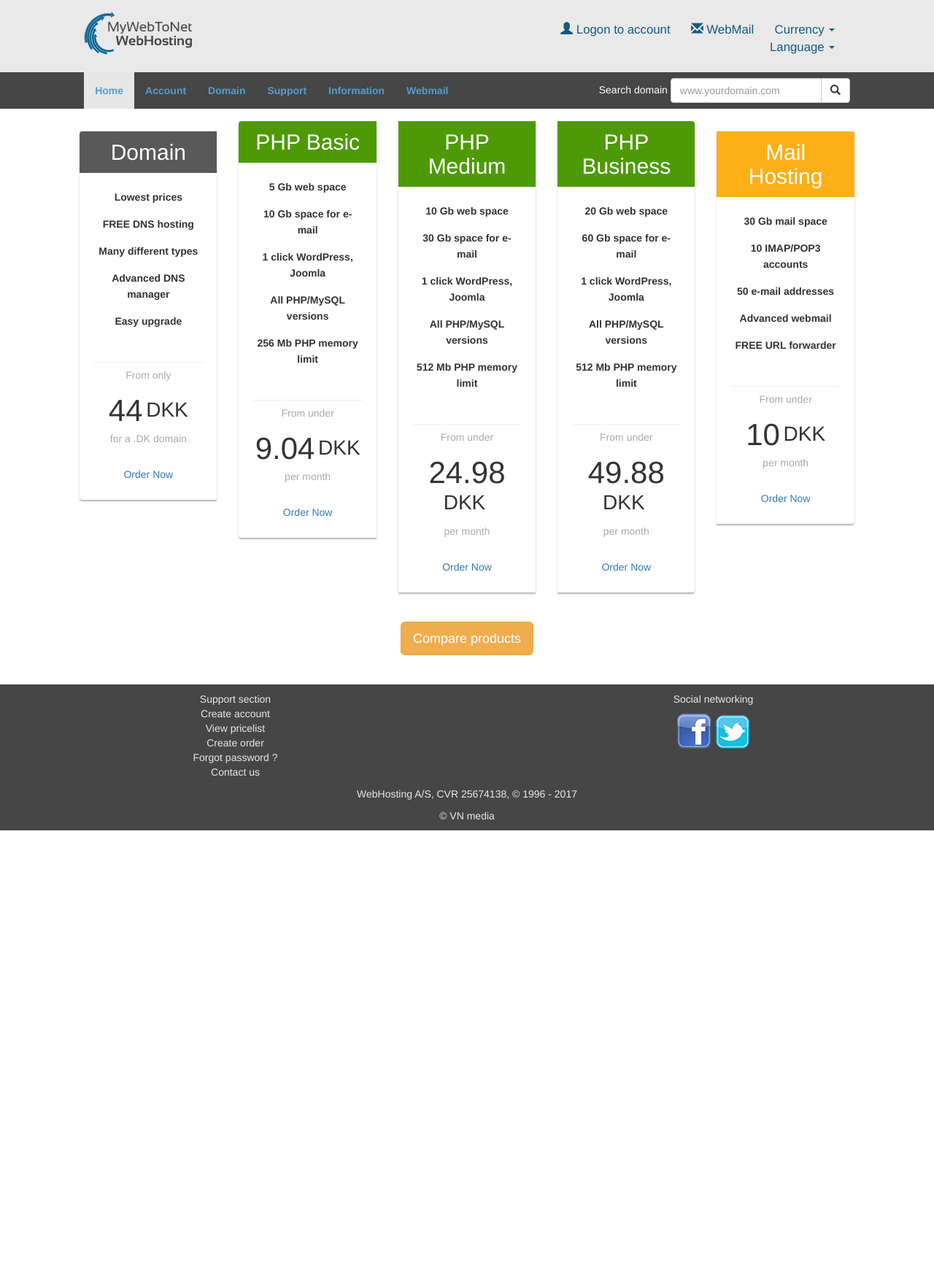
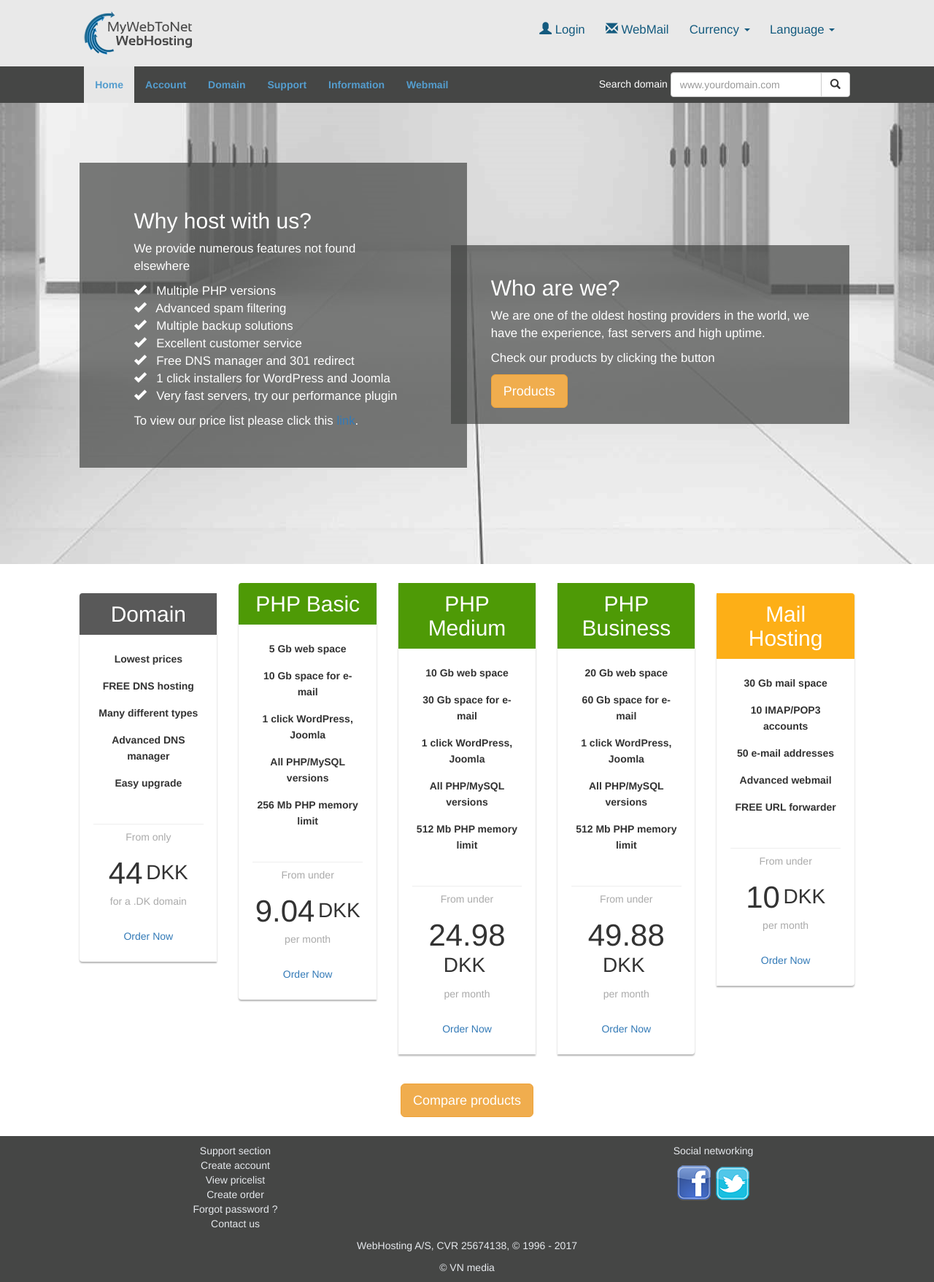
Before and after one commit to valio953/vnmedia_agency, a PHP site: page / in a window 1280 px wide. Shown: the whole page at 73% size. Before the commit the page ends 1138 px from the top, so only its background shows below. Run offline with PHP 8.4, Linux system fonts and the light colour scheme.

Commit message:
01/02 about section

```diff
--- a/css/style.css
+++ b/css/style.css
@@ -57,7 +57,41 @@ header {
     padding: 0;
 }
 
+#sctn_aboutus {
+    background: url("../images/whbackgroundnew.jpg") no-repeat fixed center;
+    padding: 10% 20px;
+}
+
+#sctn_aboutus ul {
+    padding: 0;
+}
+
+.info-box {
+    background-color: rgba(69, 70, 69, .7);
+    width: 50%;
+    padding: 4% 7%;
+    color: #fff;
+}
+
+.info-box p, .info-box li, .info-box-absolute p {
+    font-size: 1.2em;
+}
+
+.info-box-absolute {
+    background-color: rgba(69, 70, 69, .7);
+    width: 50%;
+    padding: 2% 5%;
+    color: #fff;
+    position: absolute;
+    top: 27%;
+    right: 2%;
+}
+
 /* pricing table */
+#products {
+    padding-bottom: 2%;
+}
+
 .pricing-tables {
   padding: 20px;
 }
--- a/header.php
+++ b/header.php
@@ -9,7 +9,7 @@
                 <li>
                     <a href="#">
                         <i class="glyphicon glyphicon-user"></i>
-                        Logon to account
+                        Login
                     </a>
                 </li>
                 <li>
--- a/index.php
+++ b/index.php
@@ -34,23 +34,71 @@
         <script src="https://ajax.googleapis.com/ajax/libs/jquery/1.12.4/jquery.min.js"></script>
         <script src="https://maxcdn.bootstrapcdn.com/bootstrap/3.3.7/js/bootstrap.min.js" integrity="sha384-Tc5IQib027qvyjSMfHjOMaLkfuWVxZxUPnCJA7l2mCWNIpG9mGCD8wGNIcPD7Txa" crossorigin="anonymous"></script>
 
-        <title>Webhosting Webhotel  |  Webhosting.dk</title>
+        <title>Webhosting Webhotel | Webhosting.dk</title>
     </head>
     <body>
         <?php include_once("header.php");?>
-    <br>
-    <br>
+
+        <section id="sctn_aboutus">
+            <div class="row">
+                <div class="col-md-10 col-md-offset-1">
+                    <div class="info-box">
+                        <h2>Why host with us?</h2>
+                        <p>We provide numerous features not found elsewhere</p>
+                        <ul>
+                            <li>
+                                <i class="glyphicon glyphicon-ok"></i> &nbsp; Multiple PHP versions
+                            </li>
+                            <li>
+                                <i class="glyphicon glyphicon-ok"></i> &nbsp; Advanced spam filtering
+                            </li>
+                            <li>
+                                <i class="glyphicon glyphicon-ok"></i> &nbsp; Multiple backup solutions
+                            </li>
+                            <li>
+                                <i class="glyphicon glyphicon-ok"></i> &nbsp; Excellent customer service
+                            </li>
+                            <li>
+                                <i class="glyphicon glyphicon-ok"></i> &nbsp; Free DNS manager and 301 redirect
+                            </li>
+                            <li>
+                                <i class="glyphicon glyphicon-ok"></i> &nbsp; 1 click installers for WordPress and Joomla
+                            </li>
+                            <li>
+                                <i class="glyphicon glyphicon-ok"></i> &nbsp; Very fast servers, try our performance plugin
+                            </li>
+                        </ul>
+                        <p>
+                            To view our price list please click this <a href="#">link</a>.
+                        </p>
+                    </div>
+                    <div class="info-box-absolute">
+                        <h2>Who are we?</h2>
+                        <p>
+                            We are one of the oldest hosting providers in the
+                            world, we have the experience, fast servers and high
+                            uptime.
+                        </p>
+                        <p>
+                            Check our products by clicking the button
+                        </p>
+                        <a href="#products" class="btn btn-warning btn-lg">Products</a>
+                    </div>
+                </div>
+            </div>
+        </section>
         <section id="products">
-                  <div class="pricing-tables attached ">
+            <div class="pricing-tables attached">
                 <div class="row ">
                     <div class="col-sm-12 col-md-2 col-lg-2 col-md-offset-1 col-lg-offset-1">
-                        <div class="plan  first">
+                        <div class="plan first">
                             <div class="head">
                                 <h2>Domain</h2>
                             </div>
                             <ul class="item-list">
                                 <li>
-                              <strong>Lowest prices</strong></strong></li>
+                                    <strong>Lowest prices</strong></strong>
+                                </li>
                                 <li>
                                     <strong>FREE DNS hosting</strong></li>
                                 <li>
@@ -76,7 +124,8 @@
                             </div>
                             <ul class="item-list">
                                 <li>
-                              <strong>5 Gb web space</strong></strong></li>
+                                    <strong>5 Gb web space</strong></strong>
+                                </li>
                                 <li>
                                     <strong>10 Gb space for e-mail</strong></li>
                                 <li>
@@ -101,7 +150,8 @@
                             </div>
                             <ul class="item-list">
                                 <li>
-                              <strong>10 Gb web space</strong></strong></li>
+                                    <strong>10 Gb web space</strong></strong>
+                                </li>
                                 <li>
                                     <strong>30 Gb space for e-mail</strong></li>
                                 <li>
@@ -126,7 +176,8 @@
                             </div>
                             <ul class="item-list">
                                 <li>
-                              <strong>20 Gb web space</strong></strong></li>
+                                    <strong>20 Gb web space</strong></strong>
+                                </li>
                                 <li>
                                     <strong>60 Gb space for e-mail</strong></li>
                                 <li>
@@ -151,7 +202,8 @@
                             </div>
                             <ul class="item-list">
                                 <li>
-                              <strong>30 Gb mail space</strong></strong></li>
+                                    <strong>30 Gb mail space</strong></strong>
+                                </li>
                                 <li>
                                     <strong>10 IMAP/POP3 accounts</strong></li>
                                 <li>
@@ -178,7 +230,6 @@
                     <a href="http://www.webhosting.dk/ENG/productmatrix.php?language=ENG" class="btn btn-warning btn-lg">Compare products</a>
                 </div>
             </div>
-                <br></br>
         </section>
 
       <footer>
@@ -201,7 +252,7 @@
        </div>
        <div class="row">
          <div class="col-lg-12">
-         <p>WebHosting A/S, CVR 25674138, © 1996 - 2017</p>
+         <p>WebHosting A/S, CVR 25674138, © 1996 - <?php echo date("Y");?></p>
          <p>© VN media</p>
         </div>
       </div>
```
Also changed, not shown: images/whbackgroundnew.jpg (added). Lines whose indentation alone changed are shown as unchanged.
